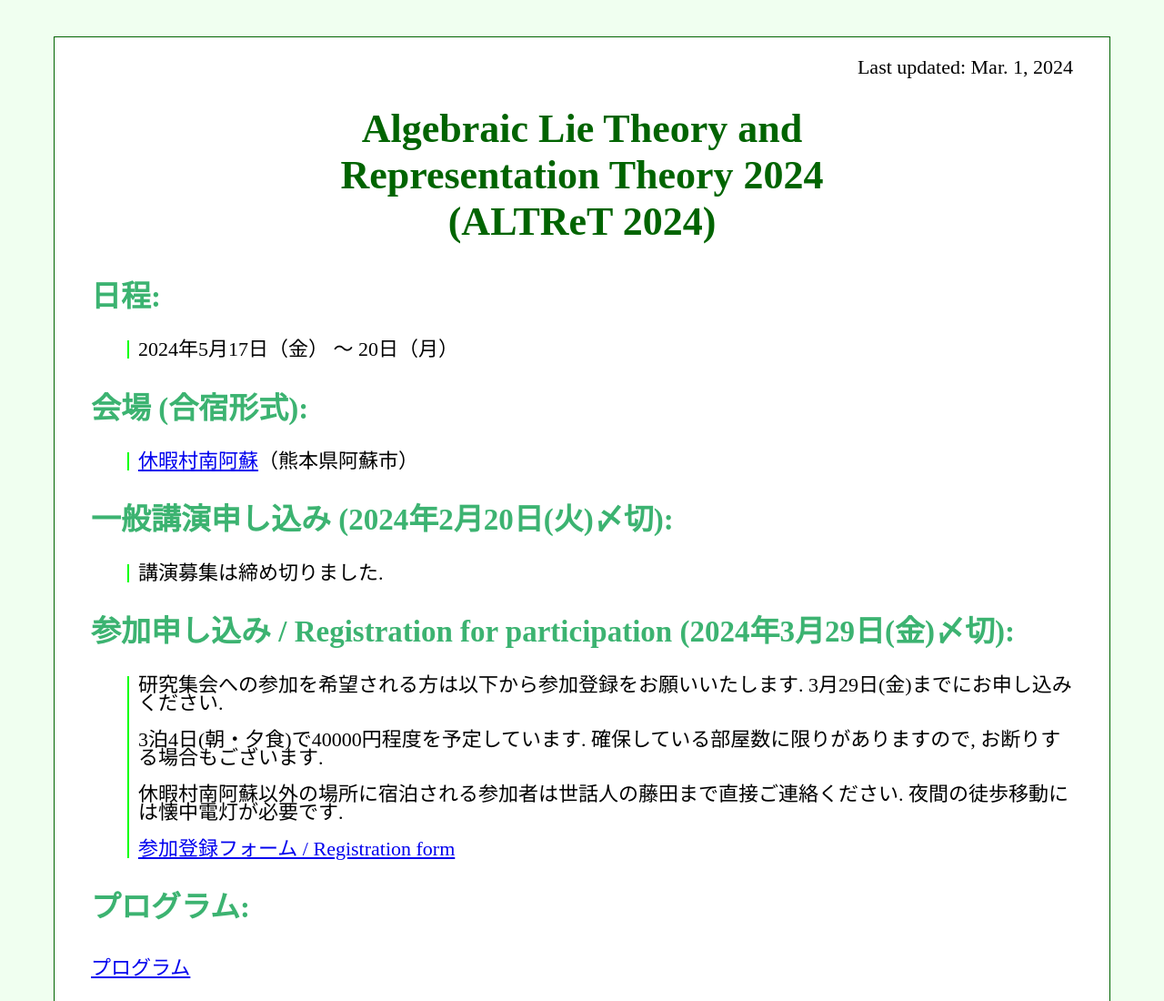
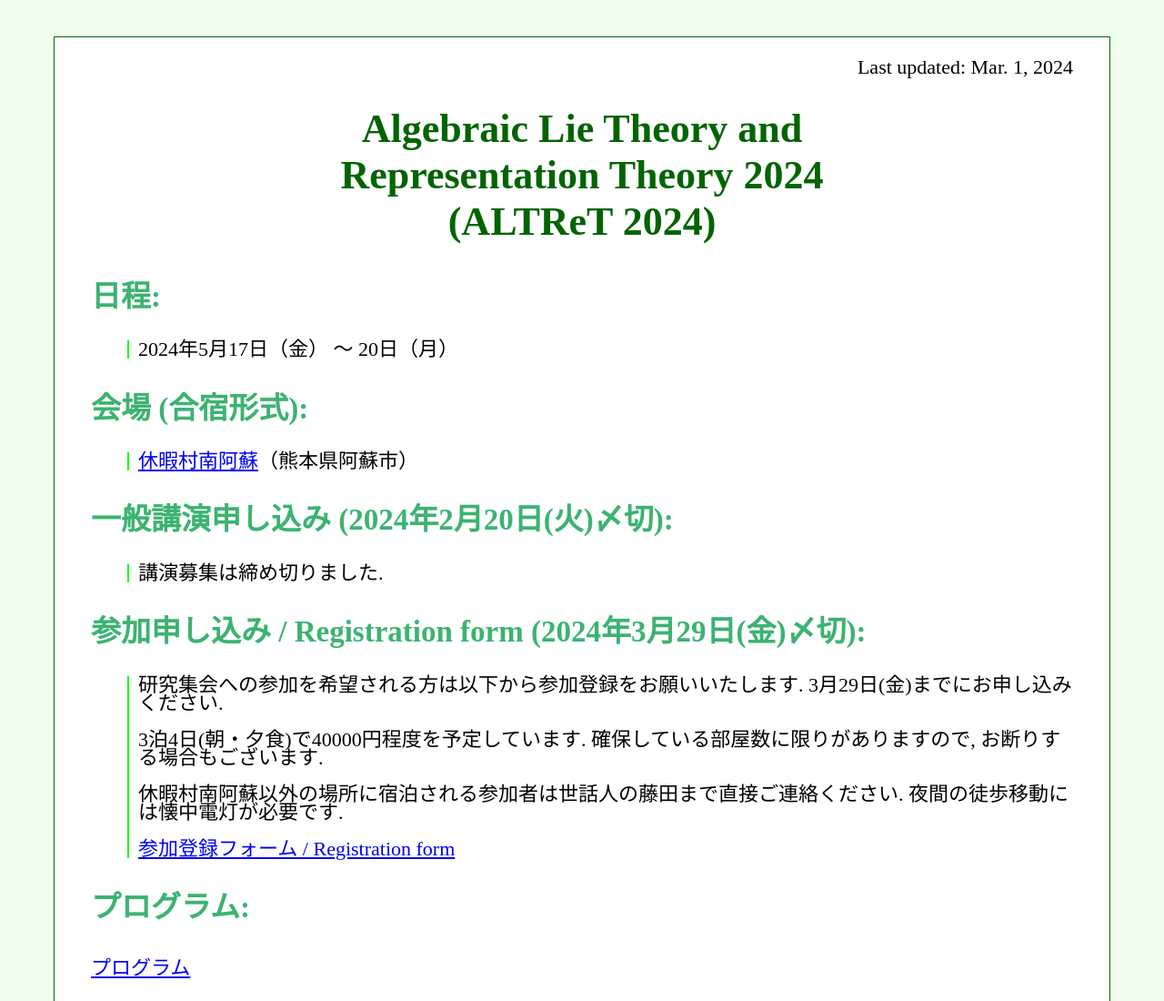
Before and after one commit to nfujita-math/altret2024, a plain HTML site: page index.html in a window 1280 px wide. Shown: the top 1100 px of the page at 91% size. Drawn offline with Linux system fonts and the light colour scheme.

Commit message:
Update index.html

```diff
--- a/index.html
+++ b/index.html
@@ -41,7 +41,7 @@
 講演募集は締め切りました.
 </li></ul>
 
-<h2>参加申し込み / Registration for participation (2024年3月29日(金)〆切):</h2>
+<h2>参加申し込み / Registration form (2024年3月29日(金)〆切):</h2>
 
 <ul style="list-style:none"> <li>
 研究集会への参加を希望される方は以下から参加登録をお願いいたします. 3月29日(金)までにお申し込みください.<br><br>
```
